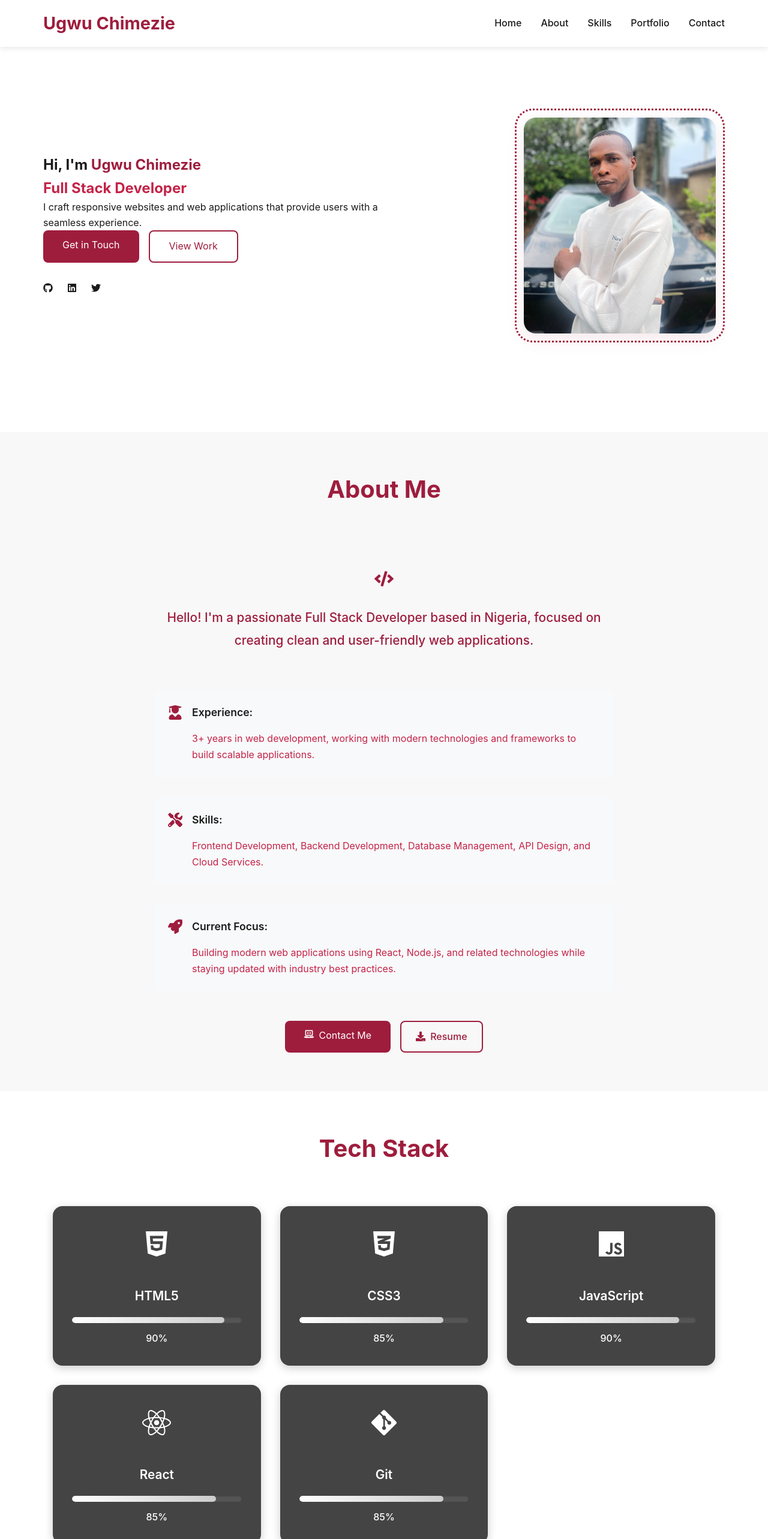
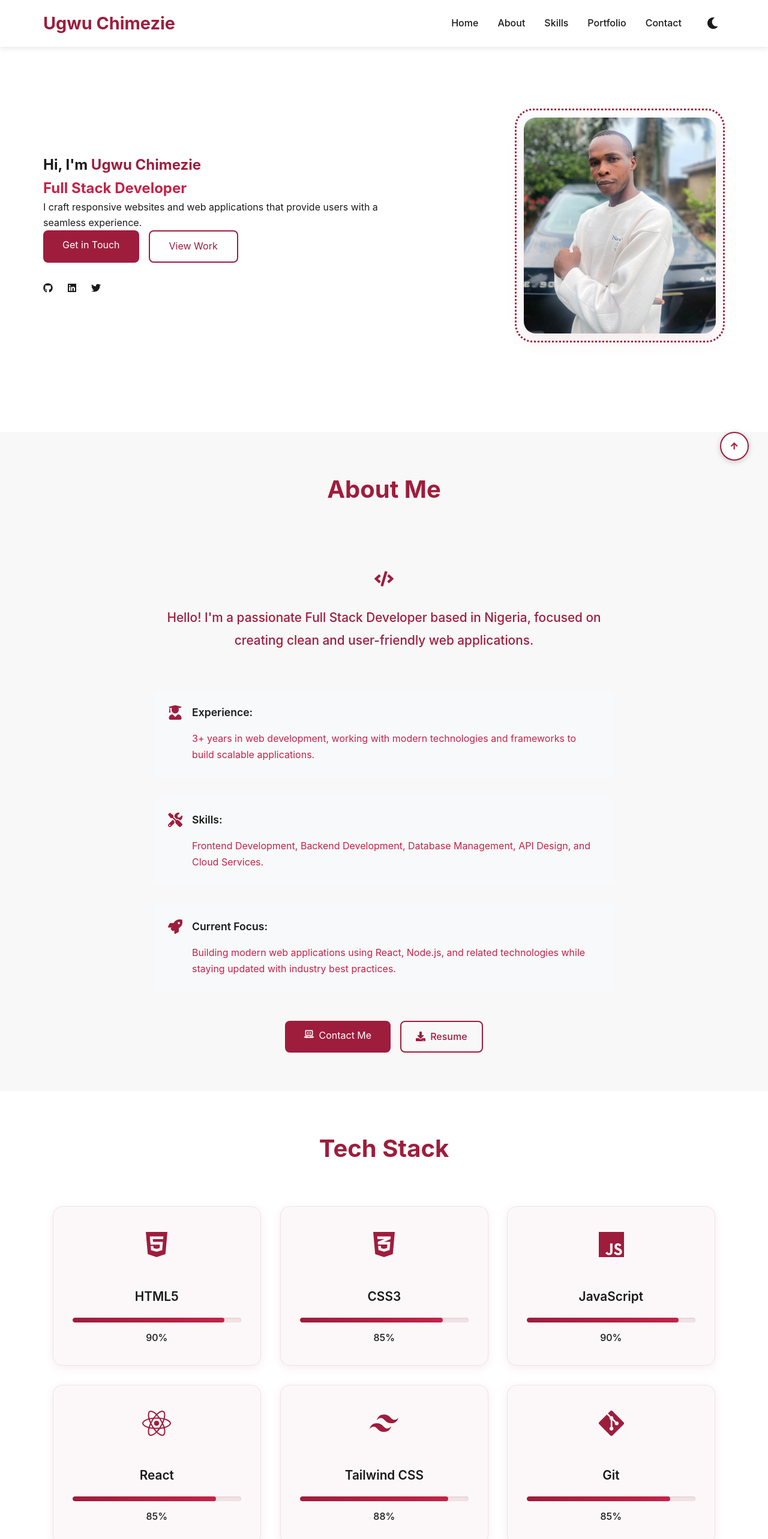
Before and after one commit to chimex53/portfolio, a React (Vite) app: page / in a window 1280 px wide. Shown: the top 2566 px of the page at 60% size. Built offline with nearby package versions, Linux system fonts and the light colour scheme.

Commit message:
Added dark mode theme toggle and back to top button, improved Skills component styling

```diff
--- a/src/App.css
+++ b/src/App.css
@@ -5,7 +5,22 @@
   --text-color: #1a1a1a;
   --accent-color: #fdf0f3;
   --light-color: #f8f8f8;
+  --card-bg: #ffffff;
+  --border-color: rgba(158, 29, 61, 0.1);
+  --shadow-color: rgba(0, 0, 0, 0.1);
   --section-padding: 4rem 0;
+}
+
+[data-theme="dark"] {
+  --primary-color: #ff3366;
+  --secondary-color: #ff6b8b;
+  --background-color: #121212;
+  --text-color: #ffffff;
+  --accent-color: #1e1e1e;
+  --light-color: #2d2d2d;
+  --card-bg: #1e1e1e;
+  --border-color: rgba(255, 255, 255, 0.1);
+  --shadow-color: rgba(0, 0, 0, 0.3);
 }
 
 * {
--- a/src/App.jsx
+++ b/src/App.jsx
@@ -7,6 +7,7 @@ import Skills from './components/skills/Skills'
 import Portfolio from './components/portfolio/Portfolio'
 import Contact from './components/contact/Contact'
 import Footer from './components/footer/Footer'
+import BackToTop from './components/backToTop/BackToTop'
 
 function App() {
   return (
@@ -21,6 +22,7 @@ function App() {
           <Contact />
         </main>
         <Footer />
+        <BackToTop />
       </div>
     </Router>
   )
--- /dev/null
+++ b/src/components/backToTop/BackToTop.jsx
@@ -0,0 +1,46 @@
+import React, { useState, useEffect } from 'react';
+import { FaArrowUp } from 'react-icons/fa';
+import styles from './BackToTop.module.css';
+
+const BackToTop = () => {
+  const [isVisible, setIsVisible] = useState(false);
+
+  const toggleVisibility = () => {
+    const footer = document.getElementById('footer');
+    if (footer) {
+      const footerPosition = footer.getBoundingClientRect().top;
+      const windowHeight = window.innerHeight;
+      setIsVisible(footerPosition <= windowHeight);
+    }
+  };
+
+  const scrollToTop = () => {
+    window.scrollTo({
+      top: 0,
+      behavior: 'smooth',
+    });
+  };
+
+  useEffect(() => {
+    window.addEventListener('scroll', toggleVisibility);
+    return () => {
+      window.removeEventListener('scroll', toggleVisibility);
+    };
+  }, []);
+
+  return (
+    <>
+      {isVisible && (
+        <button
+          className={styles.backToTop}
+          onClick={scrollToTop}
+          aria-label="Back to top"
+        >
+          <FaArrowUp />
+        </button>
+      )}
+    </>
+  );
+};
+
+export default BackToTop;
--- /dev/null
+++ b/src/components/backToTop/BackToTop.module.css
@@ -0,0 +1,38 @@
+.backToTop {
+  position: fixed;
+  bottom: 2rem;
+  right: 2rem;
+  background-color: #ffffff;
+  color: var(--primary-color);
+  width: 3rem;
+  height: 3rem;
+  border-radius: 50%;
+  display: flex;
+  align-items: center;
+  justify-content: center;
+  cursor: pointer;
+  border: 2px solid var(--primary-color);
+  box-shadow: 0 2px 10px rgba(0, 0, 0, 0.2);
+  transition: all 0.3s ease;
+  z-index: 1000;
+  opacity: 0;
+  animation: fadeIn 0.3s ease forwards;
+}
+
+.backToTop:hover {
+  transform: translateY(-5px);
+  background-color: var(--primary-color);
+  color: #ffffff;
+  box-shadow: 0 4px 15px rgba(158, 29, 61, 0.3);
+}
+
+@keyframes fadeIn {
+  from {
+    opacity: 0;
+    transform: translateY(10px);
+  }
+  to {
+    opacity: 1;
+    transform: translateY(0);
+  }
+}
--- a/src/components/footer/Footer.jsx
+++ b/src/components/footer/Footer.jsx
@@ -26,8 +26,7 @@ const Footer = () => {
 
   const navLinks = ['Home', 'About', 'Skills', 'Portfolio', 'Contact']
 
-  return (
-    <footer className={styles.footer}>
+  return (    <footer id="footer" className={styles.footer}>
       <div className="container">
         <div className={styles.content}>
           <motion.div
--- a/src/components/header/Header.jsx
+++ b/src/components/header/Header.jsx
@@ -2,6 +2,7 @@ import React, { useState } from 'react'
 import { motion } from 'framer-motion'
 import { FaBars, FaTimes } from 'react-icons/fa'
 import styles from './Header.module.css'
+import ThemeToggle from './ThemeToggle'
 
 const Header = () => {
   const [isMenuOpen, setIsMenuOpen] = useState(false)
@@ -20,6 +21,7 @@ const Header = () => {
           Ugwu Chimezie
         </motion.h1>
 
+        <div className={styles.rightSection}>
           <nav className={`${styles.nav} ${isMenuOpen ? styles.active : ''}`}>
             <ul className={styles.navList}>
               {['home', 'about', 'skills', 'portfolio', 'contact'].map((item) => (
@@ -38,9 +40,12 @@ const Header = () => {
             </ul>
           </nav>
 
+          <ThemeToggle />
+
           <button className={styles.menuBtn} onClick={toggleMenu}>
             {isMenuOpen ? <FaTimes /> : <FaBars />}
           </button>
+        </div>
       </div>
     </header>
   )
--- a/src/components/header/Header.module.css
+++ b/src/components/header/Header.module.css
@@ -7,6 +7,7 @@
   box-shadow: 0 2px 10px rgba(0, 0, 0, 0.1);
   z-index: 100;
   padding: 1rem 0;
+  transition: all 0.3s ease;
 }
 
 .container {
@@ -49,6 +50,42 @@
   font-size: 1.5rem;
   cursor: pointer;
   color: var(--text-color);
+}
+
+.themeToggle {
+  background: none;
+  border: none;
+  color: var(--text-color);
+  cursor: pointer;
+  font-size: 1.2rem;
+  padding: 0.5rem;
+  display: flex;
+  align-items: center;
+  justify-content: center;
+  transition: all 0.3s ease;
+  margin-left: 1rem;
+  border-radius: 50%;
+  width: 40px;
+  height: 40px;
+}
+
+.themeToggle:hover {
+  background-color: var(--accent-color);
+  transform: rotate(15deg);
+}
+
+.themeToggle svg {
+  transition: all 0.3s ease;
+}
+
+.themeToggle:hover svg {
+  color: var(--primary-color);
+}
+
+.rightSection {
+  display: flex;
+  align-items: center;
+  gap: 1rem;
 }
 
 @media screen and (max-width: 768px) {
--- /dev/null
+++ b/src/components/header/ThemeToggle.jsx
@@ -0,0 +1,38 @@
+import React, { useEffect, useState } from 'react';
+import { FaSun, FaMoon } from 'react-icons/fa';
+import styles from './Header.module.css';
+
+const ThemeToggle = () => {
+  const [isDark, setIsDark] = useState(false);
+
+  useEffect(() => {
+    const theme = localStorage.getItem('theme');
+    if (theme === 'dark') {
+      setIsDark(true);
+      document.documentElement.setAttribute('data-theme', 'dark');
+    }
+  }, []);
+
+  const toggleTheme = () => {
+    if (isDark) {
+      document.documentElement.removeAttribute('data-theme');
+      localStorage.setItem('theme', 'light');
+    } else {
+      document.documentElement.setAttribute('data-theme', 'dark');
+      localStorage.setItem('theme', 'dark');
+    }
+    setIsDark(!isDark);
+  };
+
+  return (
+    <button
+      className={styles.themeToggle}
+      onClick={toggleTheme}
+      aria-label={`Switch to ${isDark ? 'light' : 'dark'} mode`}
+    >
+      {isDark ? <FaSun /> : <FaMoon />}
+    </button>
+  );
+};
+
+export default ThemeToggle;
--- a/src/components/skills/Skills.jsx
+++ b/src/components/skills/Skills.jsx
@@ -7,14 +7,15 @@ import {
   FaReact,
   FaGitAlt,
 } from 'react-icons/fa'
+import { SiTailwindcss } from 'react-icons/si'
 import styles from './Skills.module.css'
 
-const Skills = () => {
-  const skills = [
+const Skills = () => {  const skills = [
     { name: 'HTML5', icon: <FaHtml5 />, level: 90 },
     { name: 'CSS3', icon: <FaCss3Alt />, level: 85 },
     { name: 'JavaScript', icon: <FaJs />, level: 90 },
     { name: 'React', icon: <FaReact />, level: 85 },
+    { name: 'Tailwind CSS', icon: <SiTailwindcss />, level: 88 },
     { name: 'Git', icon: <FaGitAlt />, level: 85 },
   ]
 
--- a/src/components/skills/Skills.module.css
+++ b/src/components/skills/Skills.module.css
@@ -4,14 +4,6 @@
 }
 
 .title {
-  color: var(--text-color);
-}
-
-.skillIcon {
-  color: var(--primary-color);
-}
-
-.skillName {
   color: var(--text-color);
 }
 
@@ -24,61 +16,65 @@
 }
 
 .skillCard {
-  background-color: #444444;
+  background-color: rgba(158, 29, 61, 0.03);
   padding: 2rem;
   border-radius: 1rem;
-  box-shadow: 0 4px 15px rgba(0, 0, 0, 0.2);
+  box-shadow: 0 4px 15px rgba(158, 29, 61, 0.08);
   transition: all 0.3s ease;
   display: flex;
   flex-direction: column;
   align-items: center;
   text-align: center;
+  border: 1px solid rgba(158, 29, 61, 0.1);
+  backdrop-filter: blur(5px);
 }
 
 .skillCard:hover {
   transform: translateY(-5px);
-  box-shadow: 0 6px 20px rgba(0, 0, 0, 0.3);
-  background-color: #4a4a4a;
+  box-shadow: 0 8px 25px rgba(158, 29, 61, 0.15);
+  border-color: var(--primary-color);
+  background-color: rgba(158, 29, 61, 0.05);
 }
 
 .skillIcon {
   font-size: 3rem;
-  color: #ffffff;
+  color: var(--primary-color);
   margin-bottom: 1.5rem;
-  transition: transform 0.3s ease;
+  transition: all 0.3s ease;
 }
 
 .skillCard:hover .skillIcon {
   transform: scale(1.1);
+  color: var(--secondary-color);
 }
 
 .skillCard h3 {
   font-size: 1.3rem;
   margin-bottom: 1.2rem;
-  color: #ffffff;
+  color: var(--text-color);
   font-weight: 600;
 }
 
 .progressBar {
   width: 100%;
-  height: 10px;
-  background-color: #555555;
+  height: 8px;
+  background-color: rgba(158, 29, 61, 0.1);
   border-radius: 5px;
   overflow: hidden;
   margin-bottom: 0.8rem;
-  box-shadow: inset 0 1px 3px rgba(0, 0, 0, 0.2);
+  box-shadow: inset 0 1px 3px rgba(0, 0, 0, 0.1);
 }
 
 .progress {
   height: 100%;
-  background: linear-gradient(90deg, #ffffff 0%, #cccccc 100%);
+  background: linear-gradient(90deg, var(--primary-color) 0%, var(--secondary-color) 100%);
   border-radius: 5px;
   transition: width 1s ease-in-out;
 }
 
 .level {
   font-size: 1rem;
-  color: #ffffff;
+  color: var(--text-color);
   font-weight: 500;
 }
 
@@ -92,23 +88,4 @@
   .skillCard {
     padding: 1.5rem;
   }
-
-  .skillIcon {
-    font-size: 2.5rem;
-    margin-bottom: 1rem;
-  }
-
-  .skillCard h3 {
-    font-size: 1.2rem;
-    margin-bottom: 1rem;
-  }
 }
-
-@media screen and (min-width: 1200px) {
-  .skillsGrid {
-    grid-template-columns: repeat(3, 1fr);
-    max-width: 1200px;
-    margin-left: auto;
-    margin-right: auto;
-  }
-}
```
Lines whose indentation alone changed are shown as unchanged.
